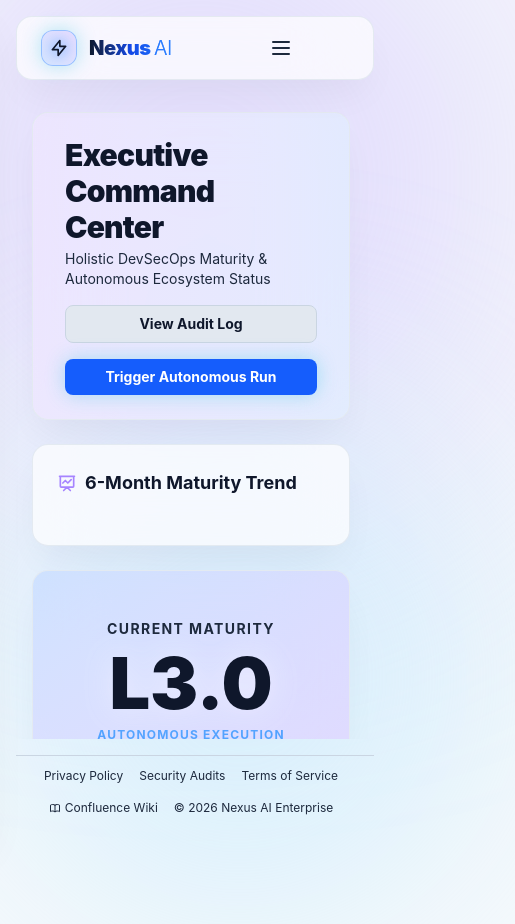
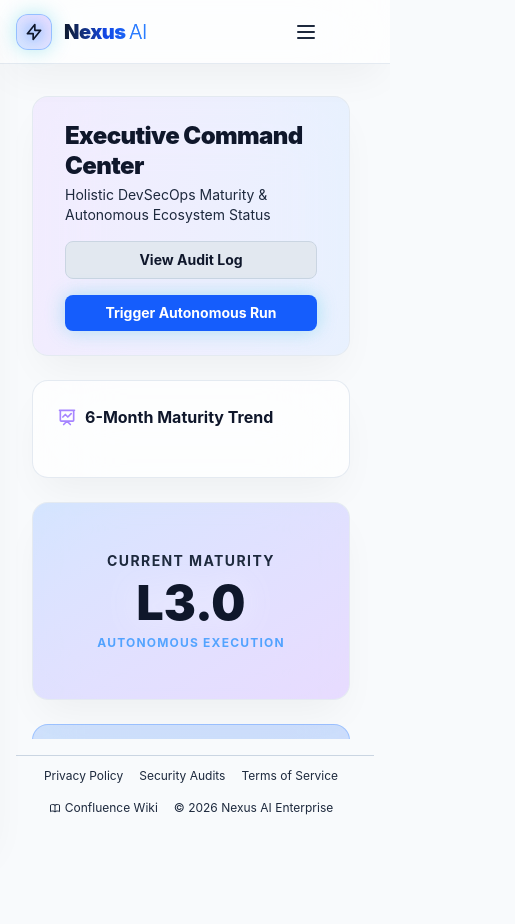
Before and after one commit to aquarian-patil/qe-ai-lab, a Next.js app: page / in a window 390 px wide. Shown: the top 924 px of the page, 515 px wide, since content can reach past the window. After the commit the page ends 844 px from the top, so only its background shows below. Built offline with nearby package versions, Linux system fonts and the light colour scheme.

Commit message:
style(ui): mobile aesthetic redesign to apply native full-width headers and scale down typography and padding

```diff
--- a/src/app/audit/page.tsx
+++ b/src/app/audit/page.tsx
@@ -11,7 +11,7 @@ export default function AuditPage() {
   }, []);
 
   return (
-    <div className="h-full m-4 flex flex-col relative overflow-hidden glass-panel">
+    <div className="h-full m-0 md:m-4 flex flex-col relative overflow-hidden glass-panel !border-0 md:!border !rounded-none md:!rounded-2xl">
       <header className="px-4 md:px-8 py-6 border-b border-slate-300 bg-slate-50 flex flex-col md:flex-row justify-between items-start md:items-center gap-4 shrink-0">
         <div>
           <h2 className="text-2xl font-bold text-slate-900 tracking-wide">Immutable Audit Log</h2>
--- a/src/app/genesis/page.tsx
+++ b/src/app/genesis/page.tsx
@@ -35,10 +35,10 @@ export default function GenesisPortal() {
   };
 
   return (
-    <div className="h-full m-4 flex flex-col relative overflow-y-auto lg:overflow-hidden">
+    <div className="h-full m-0 md:m-4 flex flex-col relative overflow-y-auto lg:overflow-hidden">
 
       <header className="px-8 py-6 mb-6">
-        <h2 className="text-3xl font-black text-transparent bg-clip-text bg-gradient-to-r from-violet-400 to-blue-400 tracking-wide">Genesis Engine</h2>
+        <h2 className="text-2xl md:text-3xl font-black text-transparent bg-clip-text bg-gradient-to-r from-violet-400 to-blue-400 tracking-wide">Genesis Engine</h2>
         <p className="text-slate-800 mt-2 text-lg">The Omni-Ingestion Portal. Input a requirement, output a software factory.</p>
       </header>
 
--- a/src/app/integrations/page.tsx
+++ b/src/app/integrations/page.tsx
@@ -55,7 +55,7 @@ export default function IntegrationsPage() {
   );
 
   return (
-    <div className="m-4 flex flex-col relative glass-panel mb-8">
+    <div className="m-0 md:m-4 flex flex-col relative glass-panel mb-8 !border-0 md:!border !rounded-none md:!rounded-2xl">
       <header className="px-4 md:px-8 py-6 border-b border-slate-200 bg-white/50 flex flex-col md:flex-row justify-between items-start md:items-center gap-4 shrink-0">
         <div>
           <h2 className="text-2xl font-bold text-slate-900 tracking-wide flex items-center gap-3">
--- a/src/app/page.tsx
+++ b/src/app/page.tsx
@@ -31,11 +31,11 @@ export default function Dashboard() {
   ];
 
   return (
-    <div className="m-4 flex flex-col gap-6 relative pb-8">
+    <div className="m-0 md:m-4 p-4 md:p-0 flex flex-col gap-6 relative pb-8">
       <header className="px-8 py-6 glass-panel flex flex-col md:flex-row md:justify-between items-start md:items-center gap-4 relative overflow-hidden shrink-0">
         <div className="absolute inset-0 bg-gradient-to-r from-violet-500/10 to-blue-500/10" />
         <div className="relative z-10">
-          <h2 className="text-3xl font-black text-slate-900 tracking-tight">Executive Command Center</h2>
+          <h2 className="text-2xl md:text-3xl font-black text-slate-900 tracking-tight leading-tight">Executive Command Center</h2>
           <p className="text-sm text-slate-800 mt-1">Holistic DevSecOps Maturity & Autonomous Ecosystem Status</p>
         </div>
         <div className="flex flex-col sm:flex-row gap-4 relative z-10 w-full md:w-auto">
@@ -51,7 +51,7 @@ export default function Dashboard() {
       <div className="flex flex-col lg:flex-row gap-6 lg:h-[400px] shrink-0">
         {/* Trend Graph */}
         <div className="flex-1 glass-panel p-6 flex flex-col h-[300px] lg:h-auto">
-          <h3 className="text-lg font-bold text-slate-900 mb-6 flex items-center gap-2">
+          <h3 className="text-base md:text-lg font-bold text-slate-900 mb-6 flex items-center gap-2">
             <svg className="w-5 h-5 text-violet-400" fill="none" stroke="currentColor" viewBox="0 0 24 24"><path strokeLinecap="round" strokeLinejoin="round" strokeWidth={2} d="M7 12l3-3 3 3 4-4M8 21l4-4 4 4M3 4h18M4 4h16v12a1 1 0 01-1 1H5a1 1 0 01-1-1V4z" /></svg>
             6-Month Maturity Trend
           </h3>
@@ -82,7 +82,7 @@ export default function Dashboard() {
           <div className="absolute inset-0 bg-gradient-to-br from-blue-500/20 to-violet-500/20 group-hover:scale-110 transition-transform duration-700" />
           <div className="relative z-10 text-center">
             <p className="text-sm font-bold text-slate-800 uppercase tracking-widest mb-2">Current Maturity</p>
-            <h1 className="text-7xl font-black text-slate-900 drop-shadow-[0_0_15px_rgba(255,255,255,0.5)] mb-2">
+            <h1 className="text-5xl md:text-7xl font-black text-slate-900 drop-shadow-[0_0_15px_rgba(255,255,255,0.5)] mb-2">
               L{data.maturityLevel.toFixed(1)}
             </h1>
             <p className="text-blue-400 font-bold uppercase tracking-widest text-xs">Autonomous Execution</p>
@@ -98,7 +98,7 @@ export default function Dashboard() {
       </div>
 
       <div className="mt-6 glass-panel p-6 shrink-0">
-        <h3 className="text-lg font-bold text-slate-900 mb-6 flex items-center gap-2">
+        <h3 className="text-base md:text-lg font-bold text-slate-900 mb-6 flex items-center gap-2">
           <svg className="w-5 h-5 text-blue-500" fill="none" stroke="currentColor" viewBox="0 0 24 24"><path strokeLinecap="round" strokeLinejoin="round" strokeWidth={2} d="M19 11H5m14 0a2 2 0 012 2v6a2 2 0 01-2 2H5a2 2 0 01-2-2v-6a2 2 0 012-2m14 0V9a2 2 0 00-2-2M5 11V9a2 2 0 012-2m0 0V5a2 2 0 012-2h6a2 2 0 012 2v2M7 7h10" /></svg>
           DevSecOps Autonomous Maturity Matrix
         </h3>
--- a/src/app/pipeline/page.tsx
+++ b/src/app/pipeline/page.tsx
@@ -97,7 +97,7 @@ export default function PipelineViewer() {
   };
 
   return (
-    <div className="h-full m-4 flex flex-col relative overflow-y-auto lg:overflow-hidden glass-panel">
+    <div className="h-full m-0 md:m-4 flex flex-col relative overflow-y-auto lg:overflow-hidden glass-panel !border-0 md:!border !rounded-none md:!rounded-2xl">
 
       <header className="px-8 py-6 border-b border-slate-300 flex justify-between items-center bg-slate-50 shrink-0">
         <div>
--- a/src/app/sandboxes/gen-ai/page.tsx
+++ b/src/app/sandboxes/gen-ai/page.tsx
@@ -108,7 +108,7 @@ export default function GenAiEvaluator() {
   }
 
   return (
-    <div className="h-full m-4 flex flex-col relative overflow-hidden glass-panel">
+    <div className="h-full m-0 md:m-4 flex flex-col relative overflow-hidden glass-panel !border-0 md:!border !rounded-none md:!rounded-2xl">
       <header className="px-4 md:px-8 py-6 border-b border-slate-200 bg-white/50 shrink-0 flex flex-col md:flex-row justify-between items-start md:items-center gap-4">
         <div>
           <h2 className="text-2xl font-bold text-slate-900 tracking-wide flex items-center gap-3">
--- a/src/components/Navigation.tsx
+++ b/src/components/Navigation.tsx
@@ -9,12 +9,12 @@ export default function Navigation({ children }: { children: React.ReactNode })
 
   return (
     <div className="flex flex-col h-screen overflow-hidden">
-      {/* Background Glows */}
-      <div className="bg-glow-purple top-[-100px] left-[-100px] absolute z-0" />
-      <div className="bg-glow-cyan bottom-[-100px] right-[-100px] absolute z-0" />
+      {/* Background Glows (Hidden on Mobile) */}
+      <div className="hidden md:block bg-glow-purple top-[-100px] left-[-100px] absolute z-0" />
+      <div className="hidden md:block bg-glow-cyan bottom-[-100px] right-[-100px] absolute z-0" />
 
       {/* Global Executive Header */}
-      <header className="h-16 glass-panel mx-4 mt-4 px-6 flex justify-between items-center z-30 relative shrink-0">
+      <header className="h-16 glass-panel mx-0 mt-0 md:mx-4 md:mt-4 !rounded-none md:!rounded-2xl !border-x-0 !border-t-0 md:!border-x md:!border-t px-4 md:px-6 flex justify-between items-center z-30 relative shrink-0">
         <Link href="/" className="flex items-center gap-3 hover:opacity-80 transition-opacity cursor-pointer">
           <div className="relative w-9 h-9 rounded-xl bg-white/90 border border-blue-500/50 flex items-center justify-center overflow-hidden shadow-[0_0_20px_rgba(6,182,212,0.3)] group">
             <div className="absolute inset-0 bg-gradient-to-tr from-blue-500/20 to-violet-500/20 group-hover:scale-110 transition-transform duration-500" />
```
